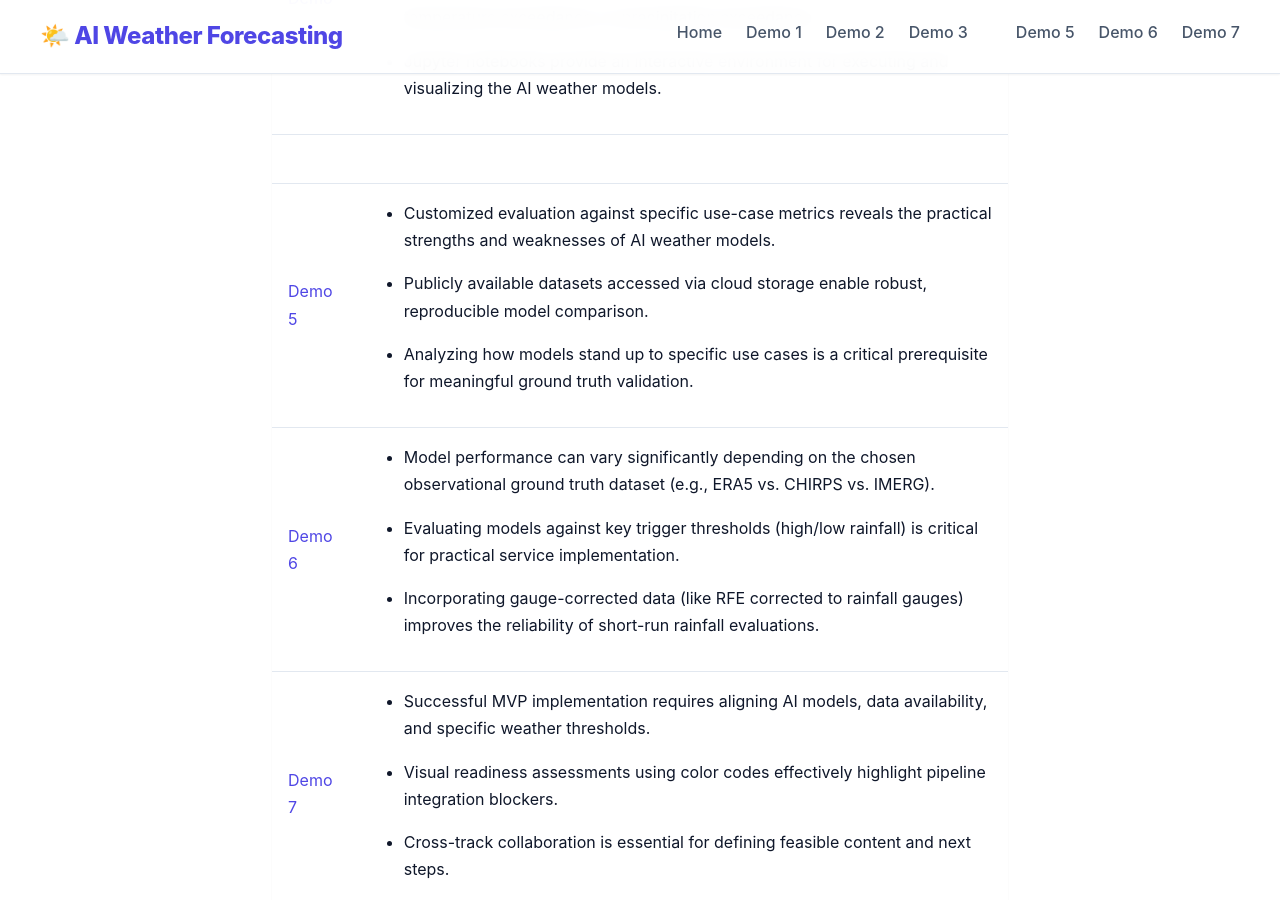
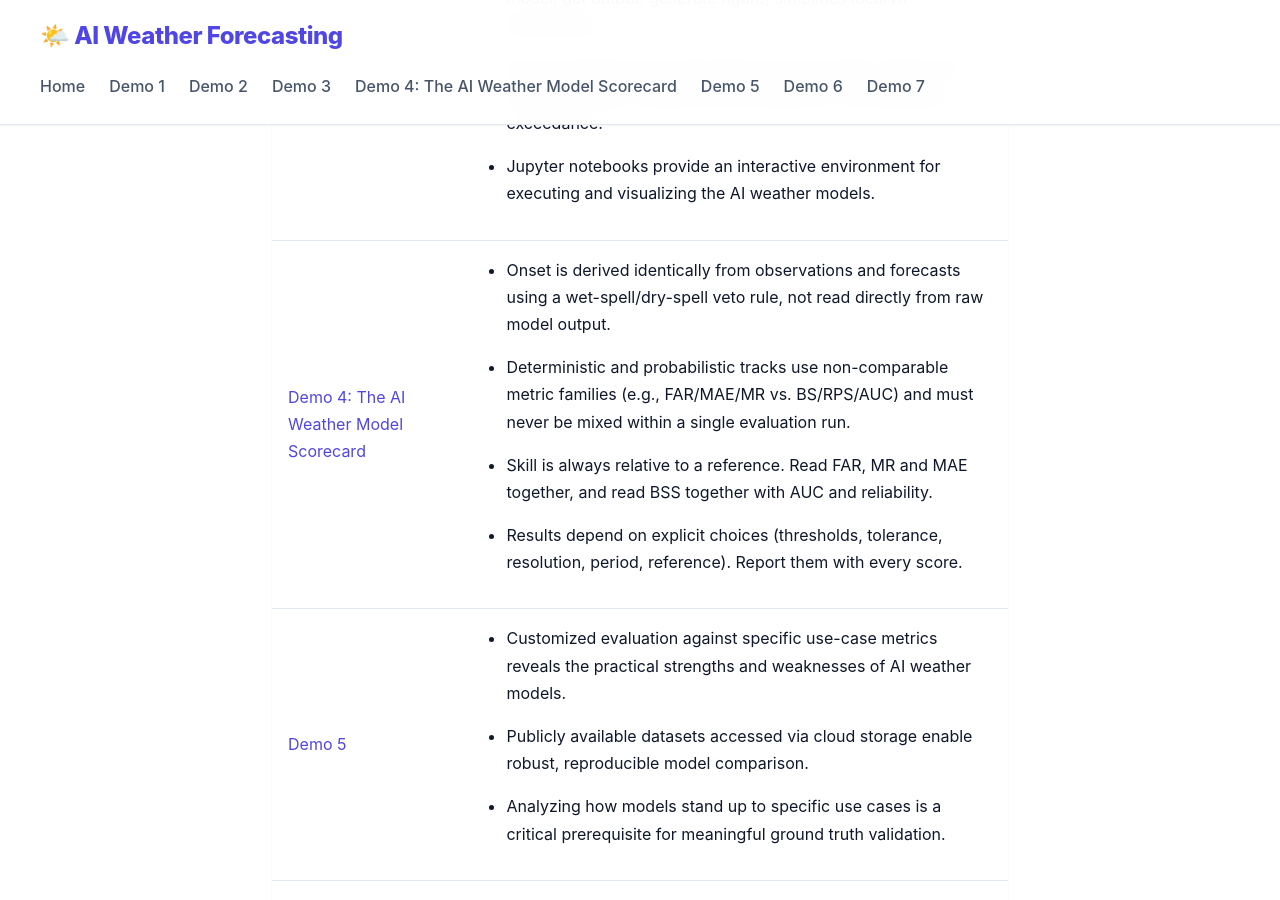
Before and after one commit to mesfind/ai_weather, a Jekyll site: the page built from docs/reference.md, in a window 1280 px wide and 900 px high, scrolled down 670 px. Built offline with Jekyll 4.4.1, drawn with Linux system fonts in a browser that asks for light colours; some of the changed lines change nothing that is shown.

Commit message:
update the lesson

````diff
--- a/docs/_episodes/04-weather-model.md
+++ b/docs/_episodes/04-weather-model.md
@@ -1,9 +1,9 @@
 ---
-title: "Demo 4
+title: "Demo 4: The AI Weather Model Scorecard"
 teaching: 30
 exercises: 60
 questions:
-  - "How do we systematically benchmark AI weather models against local observations for rainy season onset"
+  - "How do we systematically benchmark AI weather models against local observations for rainy season onset?"
   - "How do deterministic and probabilistic evaluation tracks differ, and why must they remain strictly separated?"
   - "How do we configure, run, and troubleshoot the ROMP/MOMP pipeline reliably from the command line and within notebooks?"
   - "How does Isotonic Distributional Regression (IDR) calibration improve (or fail to improve) probabilistic onset forecasts, and how do we diagnose this?"
@@ -23,7 +23,7 @@
 
 # The AI Weather Model Scorecard
 
-This lesson documents the complete **ROMP** (Rainy season Onset Metrics Package) / **MOMP** benchmarking workflow. It is used to evaluate AI weather forecast models (AIFS, FuXi, GraphCast, GenCast, AIFS-ENS) against observational rainfall data (e.g., CHIRPS, ENACTS) for rainy season onset in Ethiopia's Kiremt season. The methodology is designed to be region-agnostic and easily transferable to other seasons and domains.
+This lesson documents the complete **ROMP** (Rainy season Onset Metrics Package) / **MOMP** benchmarking workflow. It is used to evaluate AI weather forecast models (AIFS, FuXi, GraphCast, GenCast, AIFS-ENS) against observational rainfall data (e.g., CHIRPS, ENACTS) for rainy season onset in Ethiopia's Kiremt season, and it is designed to transfer to other regions and seasons.
 
 ## Learning Objectives
 By the end of this lesson, you will be able to:
@@ -35,6 +35,7 @@
 6. Explain what calibration (IDR) can and cannot fix.
 7. Diagnose and resolve common configuration, data, and pipeline errors.
 
+---
 
 ## Lesson Roadmap
 
@@ -53,13 +54,14 @@
 | **Best Practices & Troubleshooting** | Making benchmarks defensible and fixing failures. |
 | **Exercises & AI Almanac Activity** | Hands-on practice and feedback. |
 
+---
 
 ## Why Onset Matters
 
 In Ethiopian agriculture, the onset of the rainy season (Kiremt: June–September) dictates planting dates for millions of smallholder farmers. A late or false onset signal can lead to crop failure from planting too early, lost growing days from planting too late, and regional food insecurity.
 
-![Figure 1: Mean rainy season onset date (day of year), 2003–2024. Onset arrives first in the southwest (mid-to-late May) and progressively later toward the north and east (July–August).](figures/fig1_mean_onset_ethiopia.png)
-*Figure 1. Mean rainy season onset date across Ethiopia. This strong spatial gradient is why skill must be examined per grid cell and not only as a national average.*
+![Map of mean onset date across Ethiopia](figures/fig1_mean_onset_ethiopia.png)
+*Figure 1. Mean rainy season onset date (day of year), 2003–2024. Onset arrives first in the southwest (mid-to-late May) and progressively later toward the north and east (July–August). This strong spatial gradient is why skill must be examined per grid cell and not only as a national average.*
 
 **Onset is not read directly from raw model output.** To ensure genuine comparability, it is derived identically from daily rainfall data for observations, the reference model, and every forecast model using the following rules:
 
@@ -68,15 +70,17 @@
 
 **Application:** These rules are applied per grid cell, per year, within a defined search window (`start_date` to `end_date`).
 
+---
 
 ## The ROMP Benchmarking Package
 
 ### Motivation
-* **Demand:** Model developers and forecasters need a reproducible, quantitative workflow for routinely evaluating model performance on onset.
-* **Region- and threshold-agnostic:** The package is not tied to Ethiopia. It can be applied to Kiremt rains, other regions, and any chosen model.
-* **Goal functionality:** Compare models across **location** (grid cell, region, country), **wet-spell thresholds**, **dry-spell thresholds**, and **lead times**.
+* **Demand:** Model developers and forecasters both want a reproducible, quantitative workflow for routinely evaluating model performance on onset.
+* **Region- and threshold-agnostic:** The package is not tied to Ethiopia. It can be applied to Kiremt rains and to other regions, and used with any model you choose.
+* **Goal functionality:** Compare models across **location** (grid cell, region, or country), **wet-spell thresholds**, **dry-spell thresholds**, and **lead times**.
 
 ### Design Capabilities
+We want your feedback, in person and online, to improve this package.
 
 | Capability | What it means in practice |
 | :--- | :--- |
@@ -86,16 +90,16 @@
 | **Custom onset definition** | Wet-spell and dry-spell rules are user parameters. |
 | **Region-agnostic detection** | The same detection code runs for any domain and season window. |
 | **Lead-time evaluation** | Skill is reported per verification window and per lead-time bin. |
-| **Configuration-driven** | Each run is fully described by its config file, ensuring reproducibility. |
+| **Configuration-driven experiments** | Each run is fully described by its config file, so results can be reproduced. |
 
 ### ROMP Workflow
 ```text
 config file  -->  load observations + model reforecasts
-              -->  apply the SAME onset definition to both
-              -->  match forecast onset to observed onset (per grid cell, year, init date)
-              -->  compute metrics (DET or PROB track)
-              -->  calculate skill scores vs. climatology (or named reference model)
-              -->  generate maps, tables, heatmaps, and reliability diagrams
+             -->  apply the SAME onset definition to both
+             -->  match forecast onset to observed onset (per grid cell, year, init date)
+             -->  compute metrics (DET or PROB track)
+             -->  skill scores vs. climatology (or a named reference model)
+             -->  maps, tables, heatmaps, and reliability diagrams
 ```
 
 ### ROMP Specifications
@@ -112,7 +116,7 @@
 **2. Data and Domain**
 * **Observations/Reference:** CHIRPS, ENACTS, or another gridded product.
 * **Forecasts:** Daily rainfall from each model's reforecasts, on a common grid (e.g., 0.25°).
-* **Mask:** A seasonal mask (e.g., `jjas_seasonal_mask_0p25.nc`) restricts evaluation to grid points where a rainy season occurs.
+* **Mask:** A seasonal mask (e.g., `jjas_seasonal_mask_0p25.nc`) restricts evaluation to the grid points where a rainy season occurs.
 * **Catalog:** Models are registered centrally in `BENCHMARK_MODEL_CATALOG`.
 
 **3. Verification Setup**
@@ -125,21 +129,23 @@
 
 ## Core Concepts for Benchmarking
 
+These ideas underpin every table and map in the lesson. Make sure they are clear before interpreting results.
+
 ### Forecasts, Reforecasts, and Lead Time
-A **reforecast (hindcast)** is a forecast re-run for past dates with a fixed model version. Benchmarking uses reforecasts because they provide many years of forecasts with a consistent system, which is the only way to estimate skill for a seasonal event.
+A **reforecast (hindcast)** is a forecast re-run for past dates with a fixed model version. Benchmarking uses reforecasts because they provide many years of forecasts with a consistent system, which is the only way to estimate skill for a seasonal event such as onset.
 * **Initialization date:** When the forecast starts.
 * **Lead time:** Days after initialization. Onset skill depends strongly on lead time and how close initialization is to the climatological onset date.
 
 ### Verification Data
-Observed onset is derived from a gridded rainfall product. This is the "truth", but it has its own errors. Model and observations must be on a common grid and calendar. Very coarse grids are noisier to score but smoother to predict.
+Observed onset is derived from a gridded rainfall product (e.g., CHIRPS, ENACTS). This product is the "truth" in the benchmark, but it has its own errors, so conclusions can change with the dataset. Model and observations must be on a common grid and calendar. Very coarse grids are noisier to score but smoother to predict.
 
 ### Events, Tolerance, and Contingency Counts
-Onset is a binary event per grid cell and year (did the season start?) with a timing attached (which day?). A **matching tolerance** decides how close in time a forecast onset must be to count as a hit.
+Onset is a binary event per grid cell and year (did the season start within the search window?) with a timing attached (which day?). A **matching tolerance** decides how close in time a forecast onset must be to count as a hit.
 * Counts of hits, false alarms, misses, and correct negatives form the basis for FAR and MR.
 * MAE is computed *only* where both onsets exist, so it can look artificially good when a model rarely predicts onset. **Always read it with MR.**
 
 ### Ensembles and Probabilities
-An ensemble is a set of forecasts (members) from slightly different initial conditions. The forecast probability is the fraction of members that produce an onset in a bin. Because finite members make probabilities noisy, **fair scores** adjust for ensemble size.
+An ensemble is a set of forecasts (members) from slightly different initial conditions. The forecast probability of onset in a bin is the fraction of members that produce onset in that bin. Because finite members make probabilities noisy, **fair scores** adjust for ensemble size.
 
 Three separate qualities of a probabilistic forecast are measured:
 | Quality | Question | Metric |
@@ -153,6 +159,9 @@
 ### Reference Forecasts and Skill
 A model is only useful if it beats a reference that requires no model (default: climatology). Skill scores are relative to that reference. They change if the reference period or dataset changes, so **always document them**.
 
+### Sample Size and Uncertainty
+Skill estimates are averages over grid cells, years, and initialization dates. Fewer samples give noisier scores, and rare-event bins can be extremely uncertain. Eight years (2015–2022) is a short record; treat small differences between models as inconclusive unless supported by uncertainty estimates.
+
 ---
 
 ## Benchmarking Metrics
@@ -163,7 +172,7 @@
 
 | Metric | Formula Concept | Interpretation |
 | :--- | :--- | :--- |
-| **MAE** (Mean Absolute Error) | $\| \text{forecast onset} - \text{obs onset} \|$ | Average error in days. |
+| **MAE** (Mean Absolute Error) | $\|\text{forecast onset} - \text{obs onset}\|$ | Average error in days. |
 | **FAR** (False Alarm Ratio) | $\frac{\text{false alarms}}{\text{hits} + \text{false alarms}}$ | Percentage of predicted onsets that did not occur. |
 | **MR** (Miss Rate) | $\frac{\text{misses}}{\text{hits} + \text{misses}}$ | Percentage of actual onsets that were missed. |
 
@@ -174,7 +183,7 @@
 
 | Metric | Interpretation |
 | :--- | :--- |
-| **BS / BSS** (Brier Score / Skill) | Mean squared error of probability forecasts. BSS represents improvement over baseline. *(Lower is better for BS; Higher for BSS)* |
+| **BS / BSS** (Brier Score / Skill) | Mean squared error of probability forecasts. BSS represents improvement over a climatological baseline. *(Lower is better for BS; Higher for BSS)* |
 | **RPS / RPSS** (Ranked Prob. Score) | Distance between forecast and observed CDF across ordered categories. Penalizes forecasts "farther" from the correct category. *(Lower is better for RPS)* |
 | **AUC** (Area Under ROC Curve) | Discrimination ability: probability that the model assigns a higher probability to a random event case than a non-event case. Range: 0 to 1. *(Higher is better; 0.5 = no skill)* |
 | **Reliability** (Calibration) | Statistical consistency between forecast probabilities and observed frequencies. Visualized via a Reliability Diagram. |
@@ -240,28 +249,40 @@
 
 #### AIFS Results
 AIFS is the strongest deterministic model at short lead. Its errors grow quickly in Days 16–30.
-![Figure 2a: AIFS, Days 1–15. MAE is low across most of the western and central highlands. Errors and misses concentrate in the east and northeast.](figures/fig2a_aifs_1_15.png)
-![Figure 2b: AIFS, Days 16–30. MAE rises sharply almost everywhere, and the southwest false-alarm area becomes saturated.](figures/fig2b_aifs_16_30.png)
+![AIFS days 1-15 spatial metrics](figures/fig2a_aifs_1_15.png)
+*Figure 2a. AIFS, Days 1–15. MAE is low across most of the western and central highlands. Errors and misses concentrate in the east and northeast.*
+
+![AIFS days 16-30 spatial metrics](figures/fig2b_aifs_16_30.png)
+*Figure 2b. AIFS, Days 16–30. MAE rises sharply almost everywhere, and the southwest false-alarm area becomes saturated.*
 
 #### FuXi Results
 FuXi rarely issues an onset, so it has few false alarms but a very high miss rate, especially in Days 16–30.
-![Figure 3a: FuXi, Days 1–15. Many grid cells are blank. Where MAE is defined it is low in the west, but miss-rate is dominated by dark blue in the north/east.](figures/fig3a_fuxi_1_15.png)
-![Figure 3b: FuXi, Days 16–30. Almost every cell is blank or dark blue in the miss-rate panel.](figures/fig3b_fuxi_16_30.png)
+![FuXi days 1-15 spatial metrics](figures/fig3a_fuxi_1_15.png)
+*Figure 3a. FuXi, Days 1–15. Many grid cells are blank. Where MAE is defined it is low in the west, but miss-rate is dominated by dark blue in the north/east.*
+
+![FuXi days 16-30 spatial metrics](figures/fig3b_fuxi_16_30.png)
+*Figure 3b. FuXi, Days 16–30. Almost every cell is blank or dark blue in the miss-rate panel.*
 
 #### GraphCast Results
 GraphCast detects onset well in Days 1–15 but pays for it with frequent false alarms.
-![Figure 4a: GraphCast, Days 1–15. Miss rates are low over most of the country. The far-southwest false-alarm area is close to 100%.](figures/fig4a_graphcast_1_15.png)
-![Figure 4b: GraphCast, Days 16–30. MAE is high across the north. False alarms are large in the northwest and southwest.](figures/fig4b_graphcast_16_30.png)
+![GraphCast days 1-15 spatial metrics](figures/fig4a_graphcast_1_15.png)
+*Figure 4a. GraphCast, Days 1–15. Miss rates are low over most of the country. The far-southwest false-alarm area is close to 100%.*
+
+![GraphCast days 16-30 spatial metrics](figures/fig4b_graphcast_16_30.png)
+*Figure 4b. GraphCast, Days 16–30. MAE is high across the north. False alarms are large in the northwest and southwest.*
 
 #### Climatology Reference Maps
-![Figure 5a: Climatology reference, Days 1–15.](figures/fig5a_climatology_1_15.png)
-![Figure 5b: Climatology reference, Days 16–30. Climatology has low miss rates but false alarms of nearly 100% across the west.](figures/fig5b_climatology_16_30.png)
+![Climatology days 1-15 spatial metrics](figures/fig5a_climatology_1_15.png)
+*Figure 5a. Climatology reference, Days 1–15.*
+
+![Climatology days 16-30 spatial metrics](figures/fig5b_climatology_16_30.png)
+*Figure 5b. Climatology reference, Days 16–30. Climatology has low miss rates but false alarms of nearly 100% across the west.*
 
 ### Deterministic Skill Relative to Climatology
-![Figure 6: Portrait panel of delta MAE, FAR and MR for each deterministic model in each window relative to the reference.](figures/fig6_deterministic_skill_delta.png)
-*Figure 6. Change (Δ) in MAE, FAR, and MR. Days 1–15: all three models reduce MAE by roughly 3.6–4.9 days. Days 16–30: the MAE advantage largely vanishes or reverses.*
+![Portrait panel of delta MAE, FAR and MR](figures/fig6_deterministic_skill_delta.png)
+*Figure 6. Change (Δ) in MAE, FAR, and MR for each deterministic model in each window. Days 1–15: all three models reduce MAE by roughly 3.6–4.9 days. Days 16–30: the MAE advantage largely vanishes or reverses.*
 
-> **💡 Instructor Note:** Figure 6 shows MAE improving over the reference in Days 1–15 for all three models. However, the *Model Skill Rankings* table below reports negative mean-MAE skill. These come from different summaries (per-window Δ vs. a single pooled score). Ask participants to find what could explain the difference (reference dataset, window, aggregation) before trusting either number.
+> **💡 Instructor Note:** Figure 6 shows MAE improving over the reference in Days 1–15 for all three models. However, the *Model Skill Rankings* table below reports negative mean-MAE skill. These come from different summaries (per-window Δ vs. a single pooled score). Ask participants to find what could explain the difference before trusting either number.
 
 ### Deterministic Main Findings
 1. Short-lead forecasts (Days 1–15) generally outperformed long-lead forecasts (Days 16–30).
@@ -311,8 +332,8 @@
 | **Days 6-10** | 0.1165 | 0.0961 | **-0.213** | 0.693 | 0.813 |
 | **Days 11-15** | 0.1307 | 0.0990 | **-0.320** | 0.533 | 0.768 |
 
-![Figure 7a: AIFS-ENS skill by 5-day bin, Days 1–15. Top row: BSS (%). Bottom row: AUC. Skill decays quickly with lead time.](figures/fig7a_aifs_ens_skill_1_15.png)
-*The only positive skill is in the first five days (BSS = +6.4%). Skill then falls below climatology and AUC drops from 0.85 to 0.53 by Days 11–15.*
+![AIFS-ENS skill heatmap days 1-15](figures/fig7a_aifs_ens_skill_1_15.png)
+*Figure 7a. AIFS-ENS skill by 5-day bin, Days 1–15. Top row: BSS (%). Bottom row: AUC. Skill decays quickly with lead time.*
 
 ### Skill Scores: Verification Window (Days 16–30)
 
@@ -329,16 +350,20 @@
 | **Days 21-25** | 0.0807 | 0.0644 | **-0.254** | 0.500 | 0.808 |
 | **Days 26-30** | 0.0617 | 0.0507 | **-0.218** | 0.500 | 0.821 |
 
-![Figure 7b: AIFS-ENS skill by 5-day bin, Days 16–30. BSS stays negative in every bin, and AUC is 0.5 throughout.](figures/fig7b_aifs_ens_skill_16_30.png)
+![AIFS-ENS skill heatmap days 16-30](figures/fig7b_aifs_ens_skill_16_30.png)
+*Figure 7b. AIFS-ENS skill by 5-day bin, Days 16–30. BSS stays negative in every bin, and AUC is 0.5 throughout.*
 
 > **⚠️ Watch Out:** The BSS gets less negative from Days 16–20 to 26–30 (−28% → −22%) even though AUC is flat at 0.5. This is a **base-rate effect**, not real skill. Brier scores are lower later in the window simply because the event is rarer. **Always read BSS together with AUC.**
 
 ### Data Files
-The skill tables are generated from these CSV files:
-* `binned_skill_scores_AIFS_ENS_1-15.csv`: Fair BS, BSS, and AUC per 5-day bin, Days 1–15.
-* `binned_skill_scores_AIFS_ENS_16-30.csv`: Fair BS, BSS, and AUC per 5-day bin, Days 16–30.
-* `overall_skill_scores_AIFS_ENS_1-15.csv`: Whole-window BS, BSS, RPS, RPSS, AUC, Days 1–15.
-* `overall_skill_scores_AIFS_ENS_16-30.csv`: Whole-window BS, BSS, RPS, RPSS, AUC, Days 16–30.
+The skill tables are generated from these CSV files, which you can open directly in a spreadsheet or load with `pandas`:
+
+| File | Contents |
+| :--- | :--- |
+| `binned_skill_scores_AIFS_ENS_1-15.csv` | Fair BS, BSS, and AUC per 5-day bin, Days 1–15. |
+| `binned_skill_scores_AIFS_ENS_16-30.csv` | Fair BS, BSS, and AUC per 5-day bin, Days 16–30. |
+| `overall_skill_scores_AIFS_ENS_1-15.csv` | Whole-window BS, BSS, RPS, RPSS, AUC, Days 1–15. |
+| `overall_skill_scores_AIFS_ENS_16-30.csv` | Whole-window BS, BSS, RPS, RPSS, AUC, Days 16–30. |
 
 ```python
 import pandas as pd
@@ -353,8 +378,11 @@
 ### Reliability Analysis
 A reliability diagram plots the forecast probability (x) against how often the event actually occurred (y). Points on the dashed 1:1 line are perfectly reliable.
 
-![Figure 8a: Reliability, Days 1–15. The curve is flatter than the diagonal. The ensemble is overconfident.](figures/fig8a_reliability_1_15.png)
-![Figure 8b: Reliability, Days 16–30. Nearly all forecasts are below 0.3, the curve has no upward trend. Probabilities carry almost no information.](figures/fig8b_reliability_16_30.png)
+![Reliability diagram AIFS-ENS days 1-15](figures/fig8a_reliability_1_15.png)
+*Figure 8a. Reliability, Days 1–15. The curve is flatter than the diagonal. The ensemble is overconfident.*
+
+![Reliability diagram AIFS-ENS days 16-30](figures/fig8b_reliability_16_30.png)
+*Figure 8b. Reliability, Days 16–30. Nearly all forecasts are below 0.3, the curve has no upward trend. Probabilities carry almost no information.*
 
 | Window | Forecast Prob. Bin | N_Forecasts | Mean Forecast Prob. | Observed Reliability |
 | :--- | :--- | :--- | :--- | :--- |
@@ -509,7 +537,7 @@
 ### Exercise 6: Design a Benchmark (5 min, discussion)
 You must compare two new models for a different country. Using the reporting checklist, list the five decisions you must make before running the package.
 
-
+---
 
 ## AI Almanac Exploration and Feedback
 
@@ -519,7 +547,7 @@
 1. Guide participants to explore the AI Almanac interface. *(Note: Ethiopia and India onset data are pre-loaded as working examples).*
 2. Have paired country groups share their ideas and feedback across both deterministic and probabilistic evaluation tracks.
 
-
+---
 
 ## Wrap-up Discussion & Summary
 
@@ -530,24 +558,3 @@
 * **Read metrics together:** FAR with MR and MAE; BSS with AUC and reliability.
 * **Calibration (IDR) can improve reliability**, but it cannot create missing discrimination.
 * **Resolution, period, tolerance, and sample size all affect scores.** Document them with every result.
-
-
-## Glossary
-
-| Term | Meaning |
-| :--- | :--- |
-| **Onset** | Start of the rainy season, detected from daily rainfall with wet-spell and dry-spell rules. |
-| **Reforecast** | Forecast re-run for past dates with a fixed model version. |
-| **Lead time** | Days between initialization and the forecast day. |
-| **Hit / False alarm / Miss** | Forecast onset within tolerance of observed / forecast but not observed / observed but not forecast. |
-| **MAE** | Mean absolute timing error of matched onsets, in days. |
-| **FAR** | Fraction of forecast onsets that did not occur. |
-| **MR** | Fraction of observed onsets that were not forecast. |
-| **BS / BSS** | Brier Score of a yes/no probability forecast, and its skill relative to a reference. |
-| **RPS / RPSS** | Ranked Probability Score over ordered onset-date categories, and its skill. |
-| **AUC** | Area under the ROC curve. 0.5 means no discrimination and 1.0 is perfect. |
-| **Reliability** | Agreement between forecast probability and observed frequency. |
-| **Fair score** | Score corrected for the finite number of ensemble members. |
-| **Climatology** | Reference forecast built from past observed onset dates. |
-| **IDR** | Isotonic Distributional Regression, a monotone non-parametric calibration method. |
-| **ROMP / MOMP** | Rainy season Onset Metrics Package / the benchmarking workflow it implements. |
````
